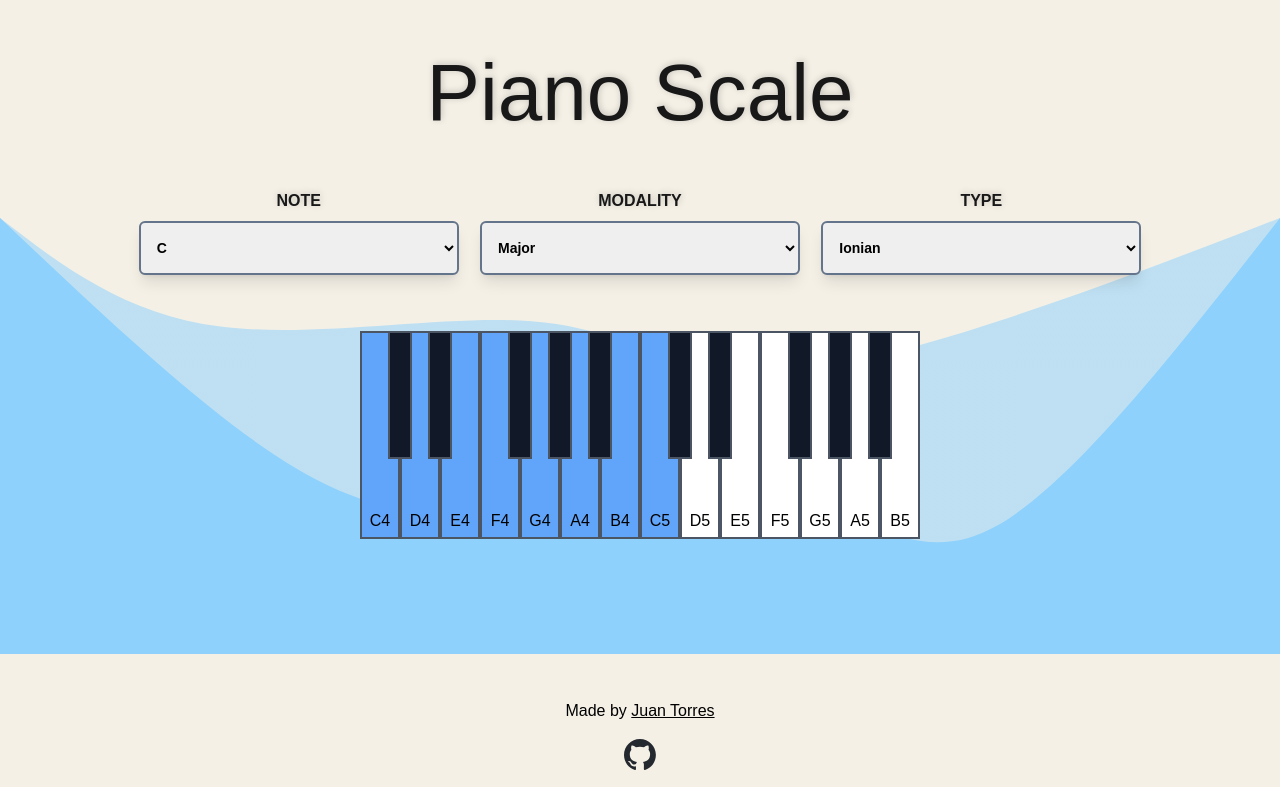
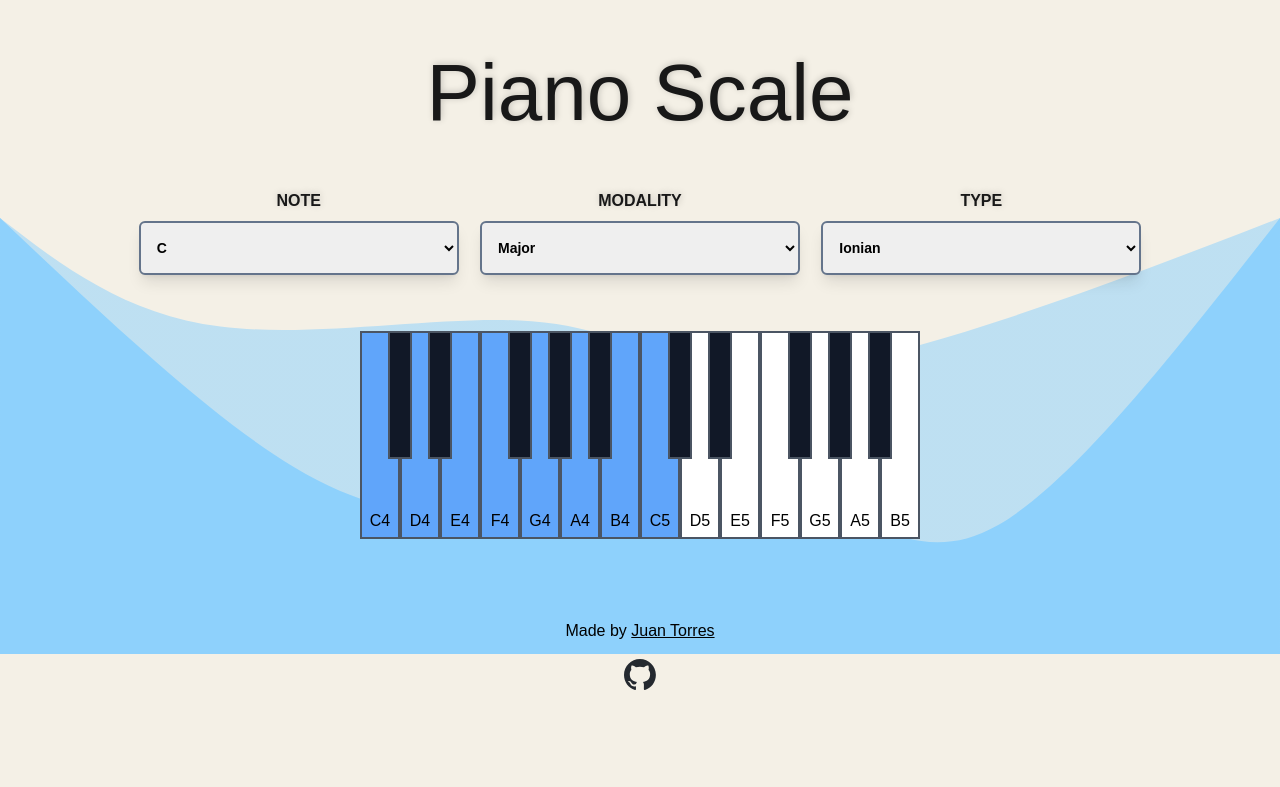
Before and after one commit to juanctorresf/piano-scale, a React (Vite) app: page / in a window 1280 px wide. Shown: the part 146-933 px from the top of the page. After the commit the page ends 853 px from the top, so only its background shows below. Built offline with nearby package versions, Linux system fonts and the light colour scheme.

Commit message:
Change margin top to footer

```diff
--- a/src/components/Footer/Footer.tsx
+++ b/src/components/Footer/Footer.tsx
@@ -8,7 +8,7 @@ export const Footer = () => {
             <p
                 className={ clsx(
                     "mt-20 text-center text-black dark:text-white",
-                    "lg:mt-40"
+                    "lg:mt-20"
                 )}
             >Made by <a
                     href="https://www.linkedin.com/in/juan-torres-devv/"
```
